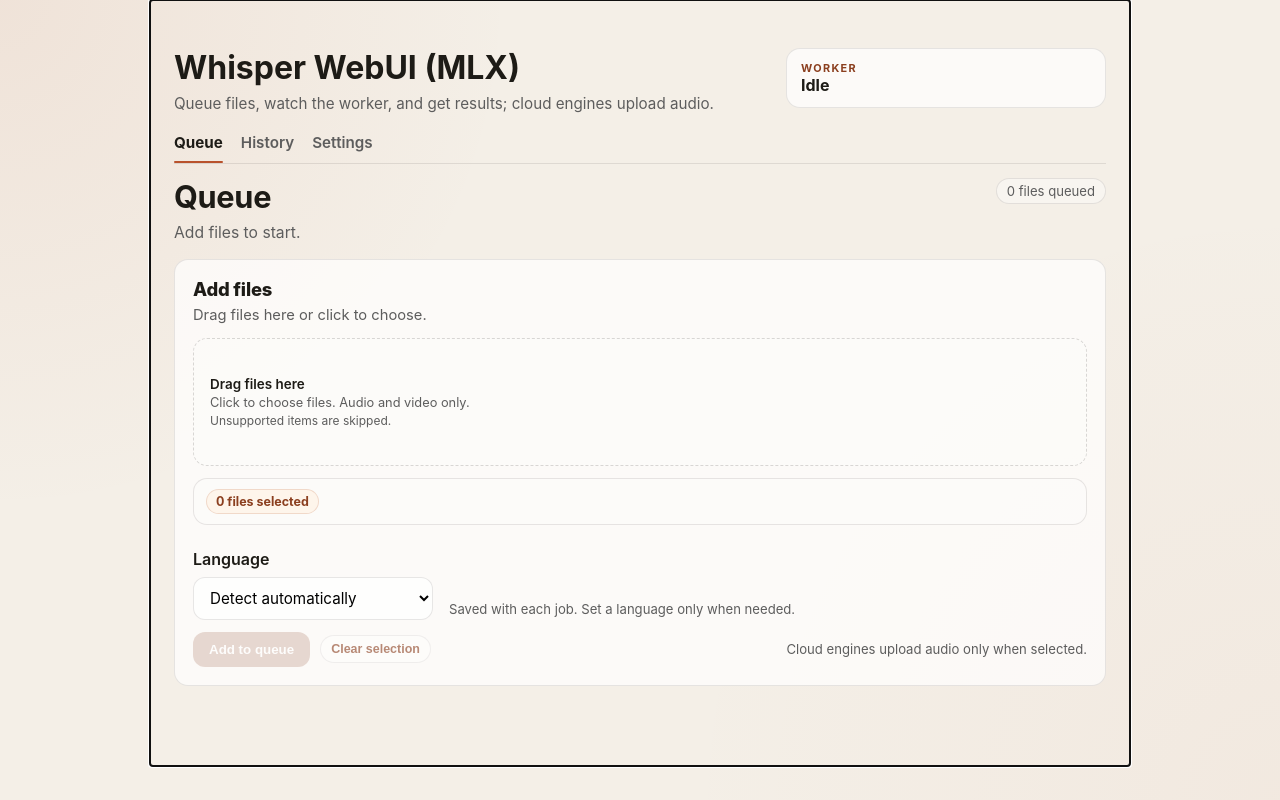
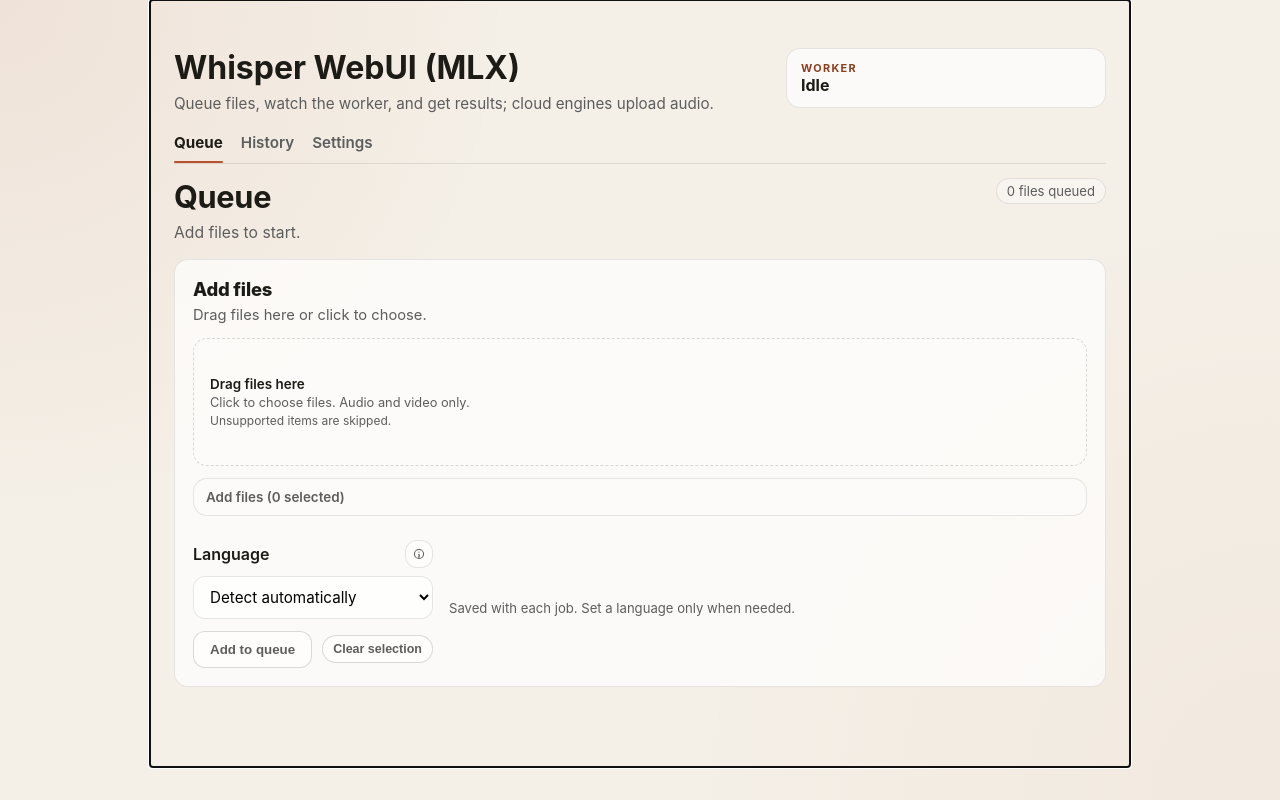
Before and after one commit to ivkhokhlov/whisper-webui-mlx, a FastAPI app: page / in a window 1280 px wide, after a click on "Skip to main content". Run offline with FastAPI, Linux system fonts and the light colour scheme; data that the repository does not hold is empty.

Commit message:
fix(queue): polish upload controls and helper text

```diff
--- a/mlx_ui/static/js/index/uploads.js
+++ b/mlx_ui/static/js/index/uploads.js
@@ -242,7 +242,7 @@
     const validCount = pendingItems.length;
     const fileLabel = validCount === 1 ? "file" : "files";
 
-    selectionValid.textContent = `${validCount} ${fileLabel} selected`;
+    selectionValid.textContent = `Add files (${validCount} selected)`;
     selectionSkipped.textContent = `Skipped ${skippedCount}`;
     selectionSkipped.hidden = skippedCount <= 0;
     if (skippedCount > 0) {
--- a/mlx_ui/templates/partials/index/head.html
+++ b/mlx_ui/templates/partials/index/head.html
@@ -37,6 +37,9 @@
         --status-error-bg-soft: #fff5f5;
         --status-error-border: #f4d2d2;
         --status-error-text: #8b2f2f;
+        --button-disabled-bg: rgba(255, 255, 255, 0.62);
+        --button-disabled-border: var(--line-strong);
+        --button-disabled-text: var(--ink-muted);
         --radius-sm: 10px;
         --radius-md: 12px;
         --radius-lg: 14px;
@@ -1294,6 +1297,13 @@
         gap: 7px;
       }
 
+      .selection-inline {
+        font-size: 0.84rem;
+        font-weight: 600;
+        color: var(--ink-muted);
+        white-space: nowrap;
+      }
+
       .selection-chip {
         display: inline-flex;
         align-items: center;
@@ -1306,12 +1316,6 @@
         font-weight: 700;
         color: var(--ink-muted);
         white-space: nowrap;
-      }
-
-      .selection-chip.is-strong {
-        background: rgba(255, 240, 225, 0.56);
-        border-color: rgba(185, 82, 44, 0.18);
-        color: var(--accent-strong);
       }
 
       .selection-chip.is-skipped {
@@ -1441,7 +1445,7 @@
 
       .cta {
         appearance: none;
-        border: none;
+        border: 1px solid transparent;
         border-radius: var(--radius-md);
         padding: 10px 16px;
         background: var(--accent);
@@ -1456,14 +1460,73 @@
       }
 
       .cta:disabled {
-        opacity: 0.6;
+        opacity: 1;
         cursor: not-allowed;
-        background: #d9c1b6;
+        background: var(--button-disabled-bg);
+        border: 1px solid var(--button-disabled-border);
+        color: var(--button-disabled-text);
       }
 
       .hint {
         font-size: 0.82rem;
         color: var(--ink-muted);
+      }
+
+      .tooltip {
+        position: relative;
+        display: inline-flex;
+        align-items: center;
+      }
+
+      .job-bin.tooltip-trigger {
+        min-width: 28px;
+        min-height: 28px;
+        padding: 5px;
+        border-color: var(--line);
+        background: rgba(255, 255, 255, 0.38);
+      }
+
+      .job-bin.tooltip-trigger:hover {
+        background: rgba(255, 255, 255, 0.82);
+        border-color: var(--accent);
+      }
+
+      .job-bin.tooltip-trigger:focus-visible {
+        outline: 2px solid var(--accent-strong);
+        outline-offset: 2px;
+      }
+
+      .tooltip-content {
+        position: absolute;
+        top: calc(100% + 8px);
+        right: 0;
+        z-index: 12;
+        width: min(250px, calc(100vw - 40px));
+        padding: 10px 12px;
+        border: 1px solid var(--line-strong);
+        border-radius: var(--radius-md);
+        background: rgba(255, 255, 255, 0.96);
+        box-shadow: var(--shadow-soft);
+        color: var(--ink);
+        font-size: 0.8rem;
+        line-height: 1.45;
+        text-align: left;
+        white-space: normal;
+        opacity: 0;
+        visibility: hidden;
+        pointer-events: none;
+        transform: translateY(-4px);
+        transition:
+          opacity 0.18s ease,
+          transform 0.18s ease,
+          visibility 0.18s ease;
+      }
+
+      .tooltip:hover .tooltip-content,
+      .tooltip:focus-within .tooltip-content {
+        opacity: 1;
+        visibility: visible;
+        transform: translateY(0);
       }
 
       .queue-header {
@@ -1828,8 +1891,11 @@
       }
 
       .job-primary:disabled {
-        opacity: 0.6;
+        opacity: 1;
         cursor: not-allowed;
+        background: var(--button-disabled-bg);
+        border-color: var(--button-disabled-border);
+        color: var(--button-disabled-text);
       }
 
       .job-menu {
@@ -2285,10 +2351,19 @@
         color: var(--status-warning-text);
       }
 
+      .job-bin.is-pending:disabled {
+        background: var(--status-warning-bg);
+        border-color: var(--status-warning-border);
+        color: var(--status-warning-text);
+      }
+
       .job-bin:disabled {
-        opacity: 0.6;
+        opacity: 1;
         cursor: not-allowed;
         transform: none;
+        background: rgba(255, 255, 255, 0.42);
+        border-color: var(--button-disabled-border);
+        color: var(--button-disabled-text);
       }
 
       @media (max-width: 720px) {
@@ -2861,6 +2936,10 @@
           animation: none;
         }
 
+        .tooltip-content {
+          transition: none;
+        }
+
         .toast {
           transition: none;
           transform: none;
@@ -3181,6 +3260,10 @@
           font-size: 0.78rem;
         }
 
+        .selection-inline {
+          font-size: 0.8rem;
+        }
+
         .dropzone {
           min-height: 120px;
           padding: 18px 14px;
--- a/mlx_ui/templates/partials/index/panel_queue.html
+++ b/mlx_ui/templates/partials/index/panel_queue.html
@@ -58,7 +58,7 @@
               </label>
               <div class="selection-summary" id="selection-summary" aria-live="polite" aria-atomic="true">
                 <div class="selection-overview" aria-label="Selection summary">
-                  <span class="selection-chip is-strong" id="selection-valid">0 files selected</span>
+                  <span class="selection-inline" id="selection-valid">Add files (0 selected)</span>
                   <span
                     class="selection-chip is-skipped"
                     id="selection-skipped"
@@ -75,7 +75,35 @@
               <button class="file-toggle" id="file-list-toggle" type="button">Show all</button>
               <div class="upload-config">
                 <div class="upload-config-field">
-                  <label class="settings-label" for="upload-language">Language</label>
+                  {% if runtime_snapshot.about.configured_engine and runtime_snapshot.about.configured_engine.cloud %}
+                    {% set upload_cloud_note = "The selected cloud engine uploads audio to the provider." %}
+                  {% else %}
+                    {% set upload_cloud_note = "Audio uploads to the provider only when a cloud engine is selected." %}
+                  {% endif %}
+                  <div class="settings-label-row">
+                    <label class="settings-label" for="upload-language">Language</label>
+                    <div class="tooltip">
+                      <button
+                        class="job-bin tooltip-trigger"
+                        type="button"
+                        aria-label="About cloud uploads"
+                        aria-describedby="upload-language-tooltip"
+                      >
+                        <span class="job-bin-icon" aria-hidden="true">
+                          <svg viewBox="0 0 20 20" width="14" height="14" focusable="false">
+                            <path
+                              d="M10 2.75a7.25 7.25 0 1 0 0 14.5 7.25 7.25 0 0 0 0-14.5Zm0 1.5a5.75 5.75 0 1 1 0 11.5 5.75 5.75 0 0 1 0-11.5Zm0 2.1a.95.95 0 1 0 0 1.9.95.95 0 0 0 0-1.9Zm-.8 3.35a.75.75 0 0 0 0 1.5h.05v2.25H9.2a.75.75 0 0 0 0 1.5h1.2a.75.75 0 0 0 .75-.75v-3a.75.75 0 0 0-.75-.75H9.2Z"
+                              fill="currentColor"
+                            ></path>
+                          </svg>
+                        </span>
+                        <span class="sr-only">About cloud uploads</span>
+                      </button>
+                      <span class="tooltip-content" id="upload-language-tooltip" role="tooltip">
+                        {{ upload_cloud_note }}
+                      </span>
+                    </div>
+                  </div>
                   {% set upload_default_language = settings_snapshot.settings.default_language %}
                   {% if settings_snapshot.settings.engine == "parakeet_tdt_v3" %}
                     {% set upload_default_language = "auto" %}
@@ -100,13 +128,6 @@
                     Clear selection
                   </button>
                 </div>
-                <span class="hint">
-                  {% if runtime_snapshot.about.configured_engine and runtime_snapshot.about.configured_engine.cloud %}
-                    Audio uploads to the provider.
-                  {% else %}
-                    Cloud engines upload audio only when selected.
-                  {% endif %}
-                </span>
               </div>
             </form>
             <div class="job-list" aria-live="polite" id="queue-list">
--- a/pyproject.toml
+++ b/pyproject.toml
@@ -1,6 +1,6 @@
 [tool.poetry]
 name = "mlx-ui"
-version = "0.1.29"
+version = "0.1.30"
 description = ""
 authors = ["Ivan Khokhlov <ivan.s.khokhlov@rt.ru>"]
 readme = "README.md"
```
Also changed, not shown: docs/business_description.md (+3 -0 lines), tests/test_app.py (+9 -4 lines).
